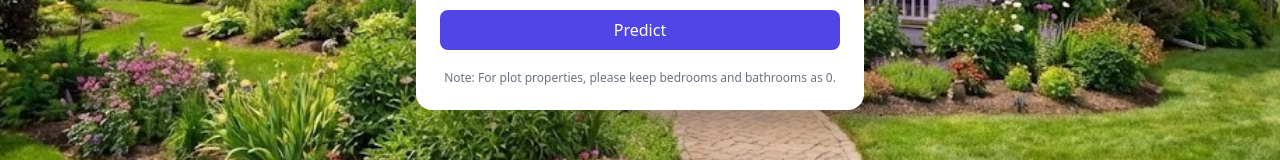
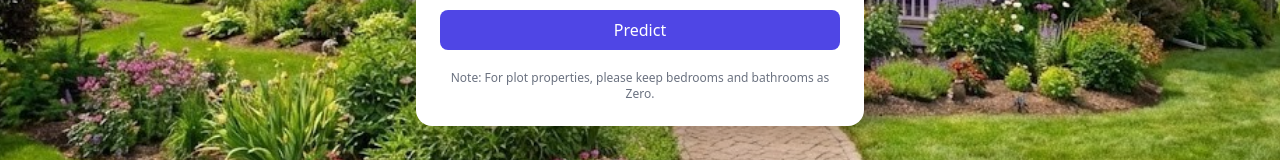
Before and after one commit to runeking2006/chennai-house-prices, a React (Create React App) app in the folder frontend/: page / in a window 1280 px wide. Shown: the part 615-775 px from the top of the page. Built offline with nearby package versions, Linux system fonts and the light colour scheme; no server answers.

Commit message:
fix:notation change

```diff
--- a/frontend/src/App.js
+++ b/frontend/src/App.js
@@ -665,7 +665,7 @@ export default function App() {
               }`}
             >
               Note: For plot properties, please keep bedrooms and bathrooms as
-              0.
+              Zero.
             </p>
 
             {/* Result */}
```
